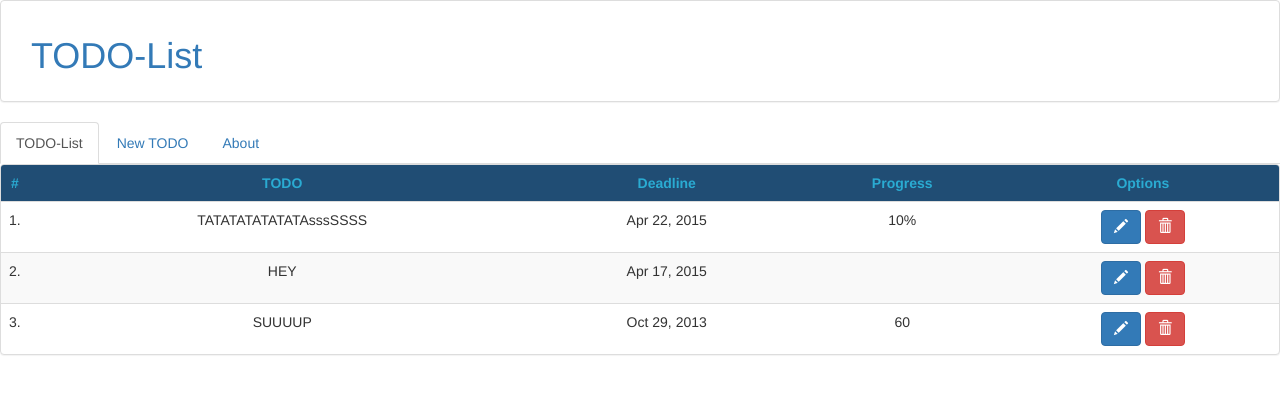
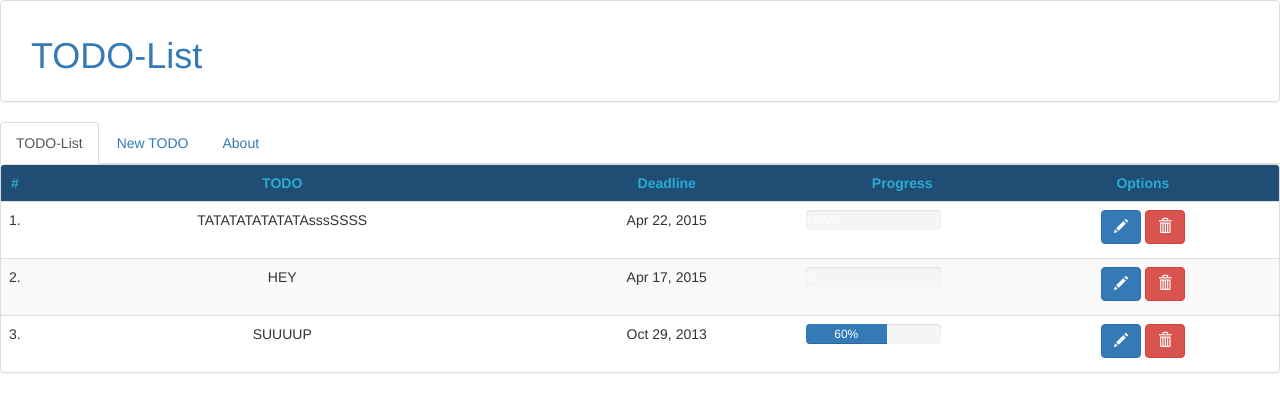
Before and after one commit to juanecabellob/social_network, a Django app: page /ToDo/ in a window 1280 px wide. Shown: the top 412 px of the page. Run offline with Django 3.2, Linux system fonts and the light colour scheme; data comes from the database, SQL or seed files in the repository; both versions use the stored data as it was after the commit; some libraries are stand-ins or nearby versions.

Commit message:
fixed bug related to the todo text and implemented the progress bar

```diff
--- a/ToDoTracker/ToDo/templates/ToDo/index.html
+++ b/ToDoTracker/ToDo/templates/ToDo/index.html
@@ -62,14 +62,23 @@
             month[9] = "Oct";
             month[10] = "Nov";
             month[11] = "Dec";
-            $('#todo-' + row + ' input').addClass('hidden');
+
+            $('#todo-' + row + ' div.progress').removeClass('hidden');
             $('#todo-' + row + ' span:not(.btn)').removeClass('hidden');
             $('#todo-' + row + ' div.button-group').removeClass('hidden');
+
+            $('#todo-' + row + ' input').addClass('hidden');
             $('#todo-' + row + ' button#save-todo-' + row).addClass('hidden');
 
             var id = $('#todo-id-' + row).val();
             var text = $('.todo-' + row + '.input-first').val();
             var progress = $('.todo-' + row + '.input-third').val();
+
+            var match = progress.indexOf('%');
+
+            if (match != 1) {
+                progress = progress.slice(0, match+1);
+            }
 
             var raw_date = $('.todo-' + row + '.input-second').val();
             var date = new Date(raw_date);
@@ -81,15 +90,17 @@
             var deadline = curr_year + "-" + curr_month + "-" + curr_date;
 
             ajaxPost('{% url 'ToDo:edit' %}', {id, text, deadline, progress}, function(content) {
-                //alert(content);
-                $('.todo-' + row + '.first').text(text);
+{#                alert(content);#}
+                $('.todo-' + row + '.first').text(content[0]);
 
                 if (curr_date < 10) {
                     $('.todo-' + row + '.second').text(monthInLetter + ' 0' + curr_date + ', ' + curr_year);
                 } else {
                     $('.todo-' + row + '.second').text(monthInLetter + ' ' + curr_date + ', ' + curr_year);
                 }
-                $('.todo-' + row + '.third').text(progress);
+                $('#progress-bar-todo-' + row).text(progress);
+                $('#progress-bar-todo-' + row).css("width", progress + "%");
+
             });
         };
 
@@ -104,13 +115,18 @@
 
         function enableEdit(row) {
             $('#' + row + ' input').removeClass('hidden');
+            $('#' + row + ' button#save-' + row).removeClass('hidden');
+
             $('#' + row + ' span:not(.btn)').addClass('hidden');
+            $('#' + row + ' div.progress').addClass('hidden');
             $('#' + row + ' div.button-group').addClass('hidden');
-            $('#' + row + ' button#save-' + row).removeClass('hidden');
 
             var name = $('.' + row + '.first').text();
             var date = $('.' + row + '.second').text();
             var progress = $('.' + row + '.third').text();
+            progress = progress.trim();
+
+            var date = new Date(date).toISOString().substring(0, 10);
 
             $('.' + row + '.input-first').val(name);
             $('.' + row + '.input-second').val(date);
@@ -141,10 +157,15 @@
                             </td>
                             <td>
                                 <span class="todo-{{ forloop.counter }} second">{{ entry.deadline|date:"M d, Y" }}</span>
-                                <input class="form-control todo-{{ forloop.counter }} hidden input-second" type="date" value="{{ entry.deadline|date:"m-d-Y" }}"/>
+                                <input class="form-control todo-{{ forloop.counter }} hidden input-second" type="date" value="{{ entry.deadline|date:"m.d.Y" }}"/>
                             </td>
                             <td>
-                                <span class="todo-{{ forloop.counter }} third">{{ entry.progress }}</span>
+                                <div class="progress todo-{{ forloop.counter }} third">
+                                    <div id="progress-bar-todo-{{ forloop.counter }}" class="progress-bar" role="progressbar" style="width: {{ entry.progress }}%;">
+                                    {{ entry.progress }}%
+                                    </div>
+                                </div>
+{#                                <span class=" ">{{ entry.progress }}</span>#}
                                 <input class="form-control todo-{{ forloop.counter }} hidden input-third" type="text" value="{{ entry.progress }}"/>
                             </td>
                             <td class="options-section">
--- a/ToDoTracker/ToDo/views.py
+++ b/ToDoTracker/ToDo/views.py
@@ -31,11 +31,11 @@
 @ajax
 def edit(request):
     p = get_object_or_404(Todo, pk=request.POST['id'])
-    p.text = request.POST['text']
+    p.todo_text = request.POST['text']
     p.deadline = request.POST['deadline']
     p.progress = request.POST.get('progress', '0%')
     p.save()
-    return {p.text, p.progress, p.deadline}
+    return {p.todo_text}
 
 @ajax
 def delete(request):
```
Also changed, not shown: ToDoTracker/db.sqlite3.
